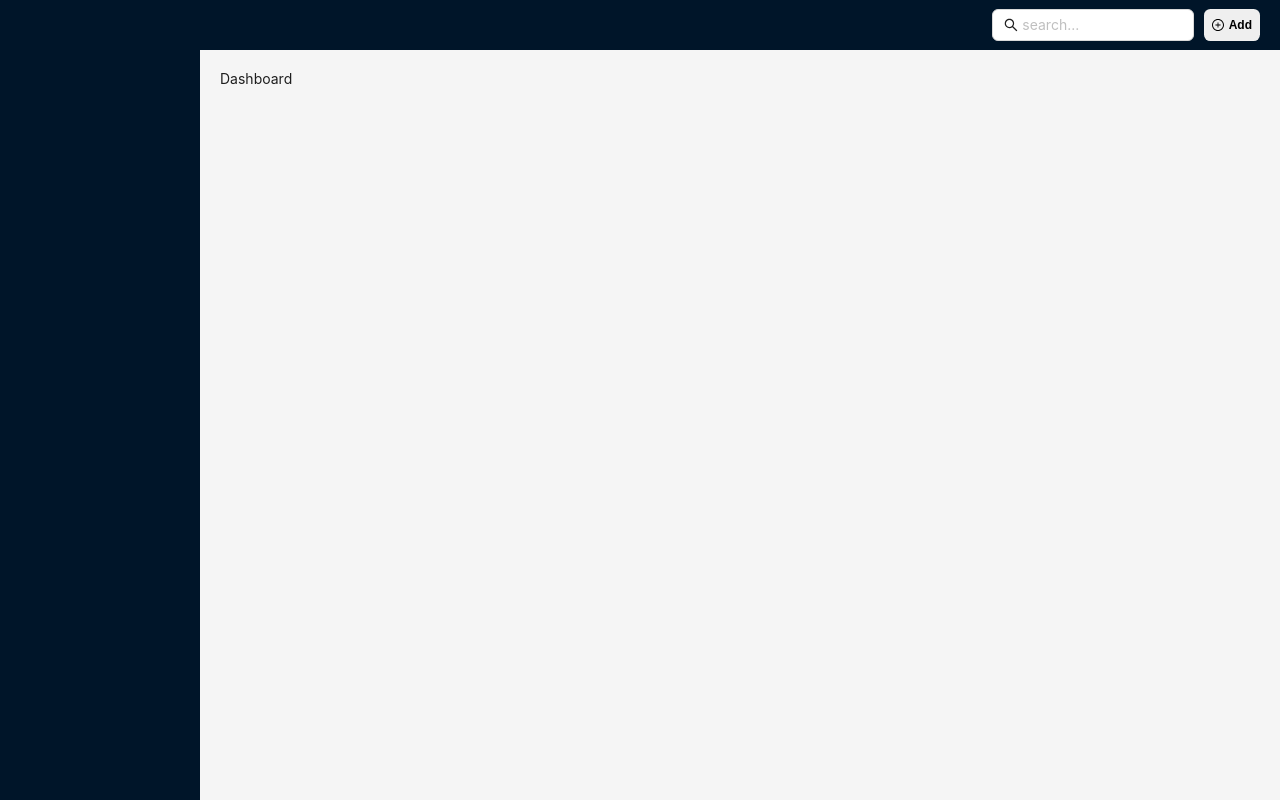
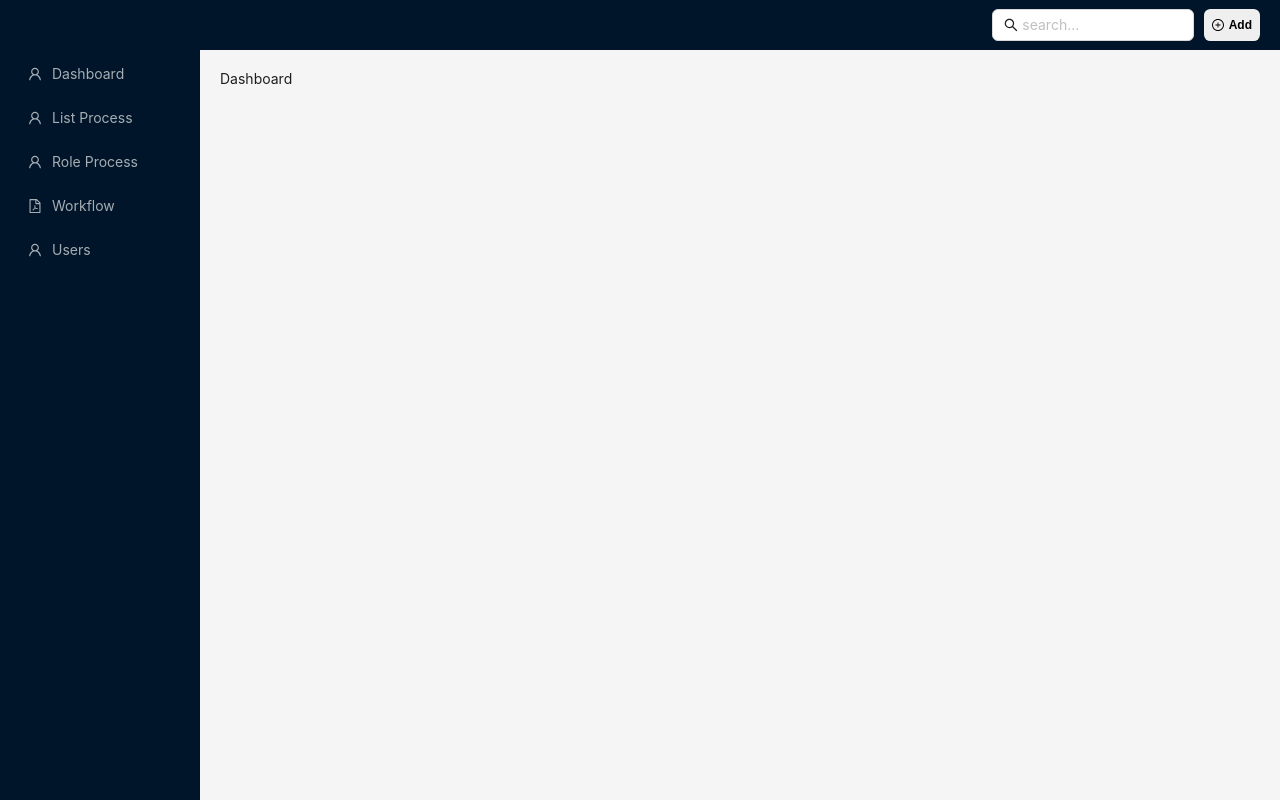
Before and after one commit to hieukute-cp1234/KLTN_FE, a React (Create React App) app in the folder client/: page / in a window 1280 px wide. Built offline with nearby package versions, Linux system fonts and the light colour scheme.

Commit message:
create user page

```diff
--- a/client/src/layouts/Menu.jsx
+++ b/client/src/layouts/Menu.jsx
@@ -83,7 +83,7 @@ const MenuComponent = () => {
       defaultSelectedKeys={location.pathname}
       onSelect={selectMenu}
     >
-      {MENU_ADMIN.filter((menu) => menu.role.includes(user.role)).map(
+      {MENU_ADMIN.map(
         (menuItem) => (
           <Menu.Item
             className="menu-item"
```
Also changed, not shown: client/src/pages/User/Profile/index.jsx (added), client/src/pages/User/Profile/profile.scss (added).
